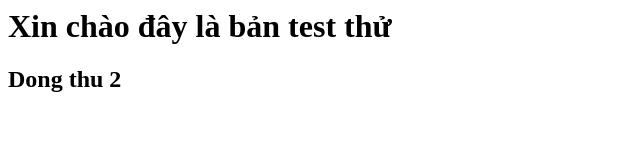
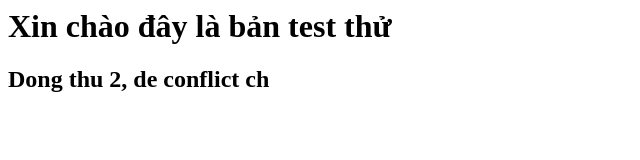
Before and after one commit to mtogiz/testrepo, a plain HTML site: page index.html in a window 1280 px wide. Shown: the whole page, without its empty margins (0-640 px from the left). Drawn offline with Linux system fonts and the light colour scheme.

Commit message:
Update index.html

```diff
--- a/index.html
+++ b/index.html
@@ -1,2 +1,2 @@
 <h1>Xin chào đây là bản test thử</h1>
-<h2>Dong thu 2</h2>
+<h2>Dong thu 2, de conflict ch</h2>
```
